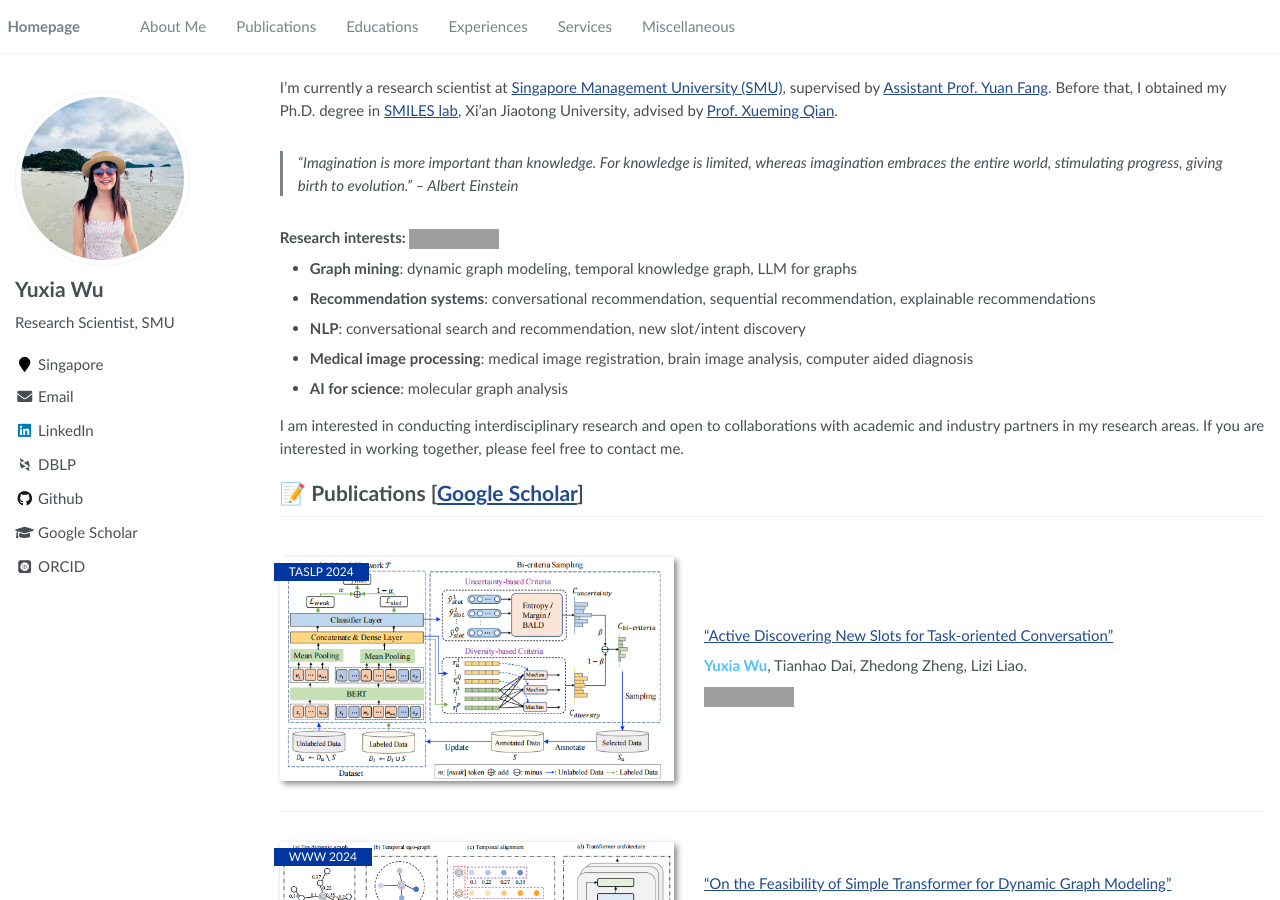
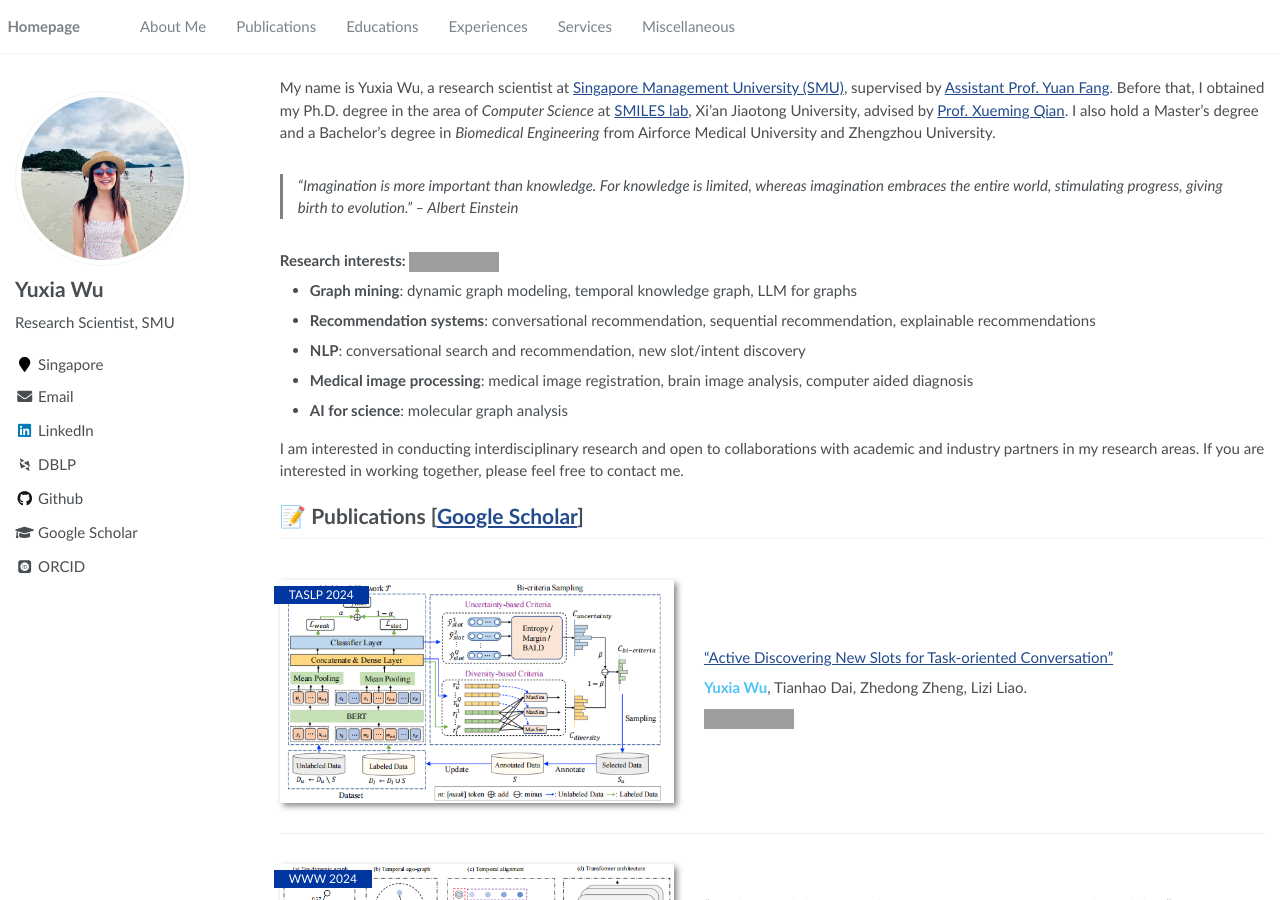
Before and after one commit to YuxiaWu/YuxiaWu.github.io, a Jekyll site: the page built from _pages/about.md, in a window 1280 px wide and 900 px high. Built offline with Jekyll 4.4.1, drawn with Linux system fonts in a browser that asks for light colours; some web fonts are replaced; grey boxes are pictures that could not be loaded.

Commit message:
Update about.md

```diff
--- a/_pages/about.md
+++ b/_pages/about.md
@@ -17,7 +17,7 @@
 
 <span class='anchor' id='about-me'></span>
 
-I'm currently a research scientist at [Singapore Management University (SMU)](https://www.smu.edu.sg/), supervised by [Assistant Prof. Yuan Fang](https://www.yfang.site/home). Before that, I obtained my Ph.D. degree in [SMILES lab](http://www.smiles-xjtu.com/), Xi'an Jiaotong University, advised by [Prof. Xueming Qian](https://gr.xjtu.edu.cn/web/qianxm).
+My name is Yuxia Wu, a research scientist at [Singapore Management University (SMU)](https://www.smu.edu.sg/), supervised by [Assistant Prof. Yuan Fang](https://www.yfang.site/home). Before that, I obtained my Ph.D. degree in the area of *Computer Science* at [SMILES lab](http://www.smiles-xjtu.com/), Xi'an Jiaotong University, advised by [Prof. Xueming Qian](https://gr.xjtu.edu.cn/web/qianxm). I also hold a Master's degree and a Bachelor's degree in *Biomedical Engineering* from Airforce Medical University and Zhengzhou University.
 
 > "Imagination is more important than knowledge. For knowledge is limited, whereas imagination embraces the entire world, stimulating progress, giving birth to evolution." – Albert Einstein
 
```
